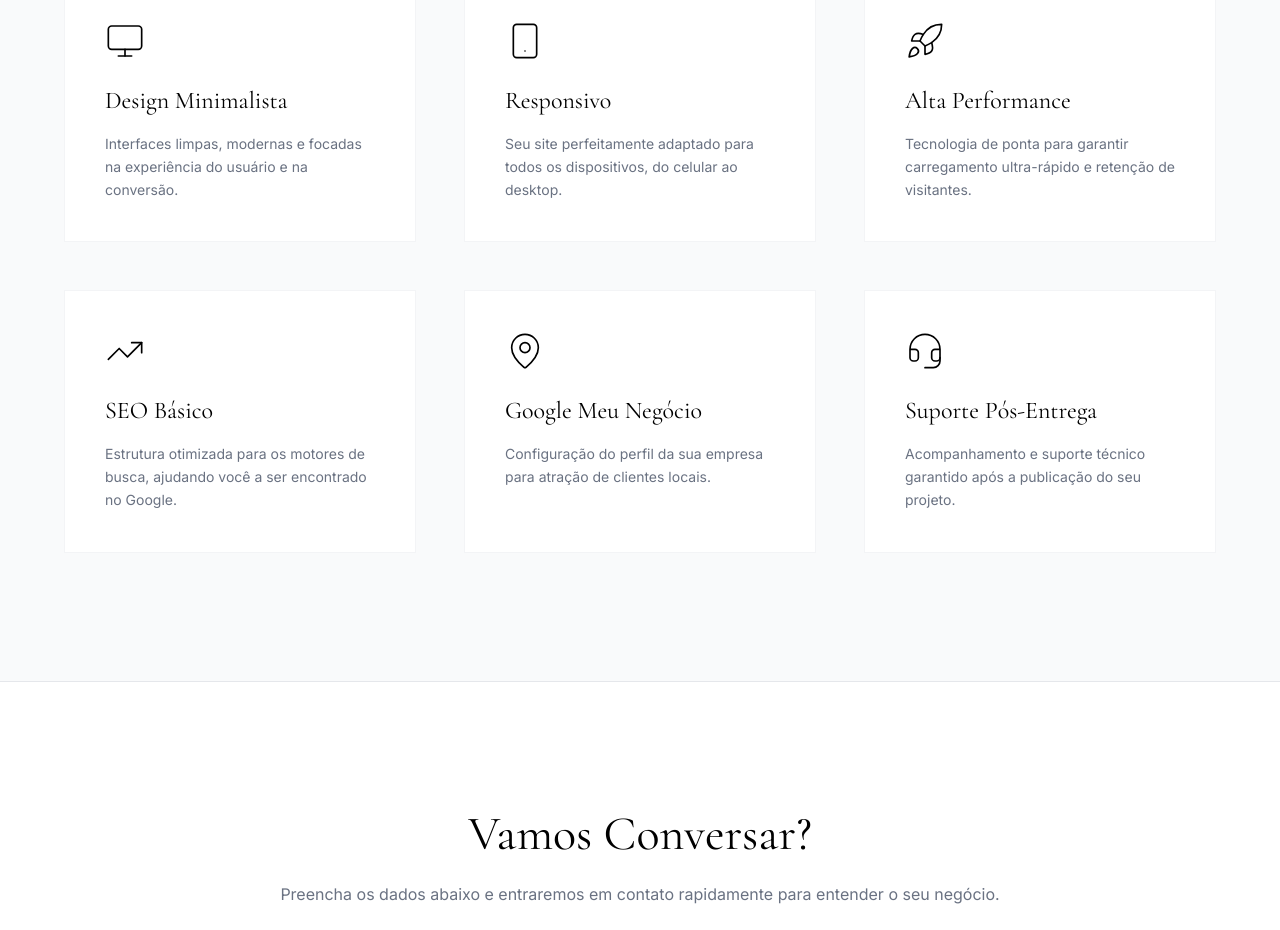
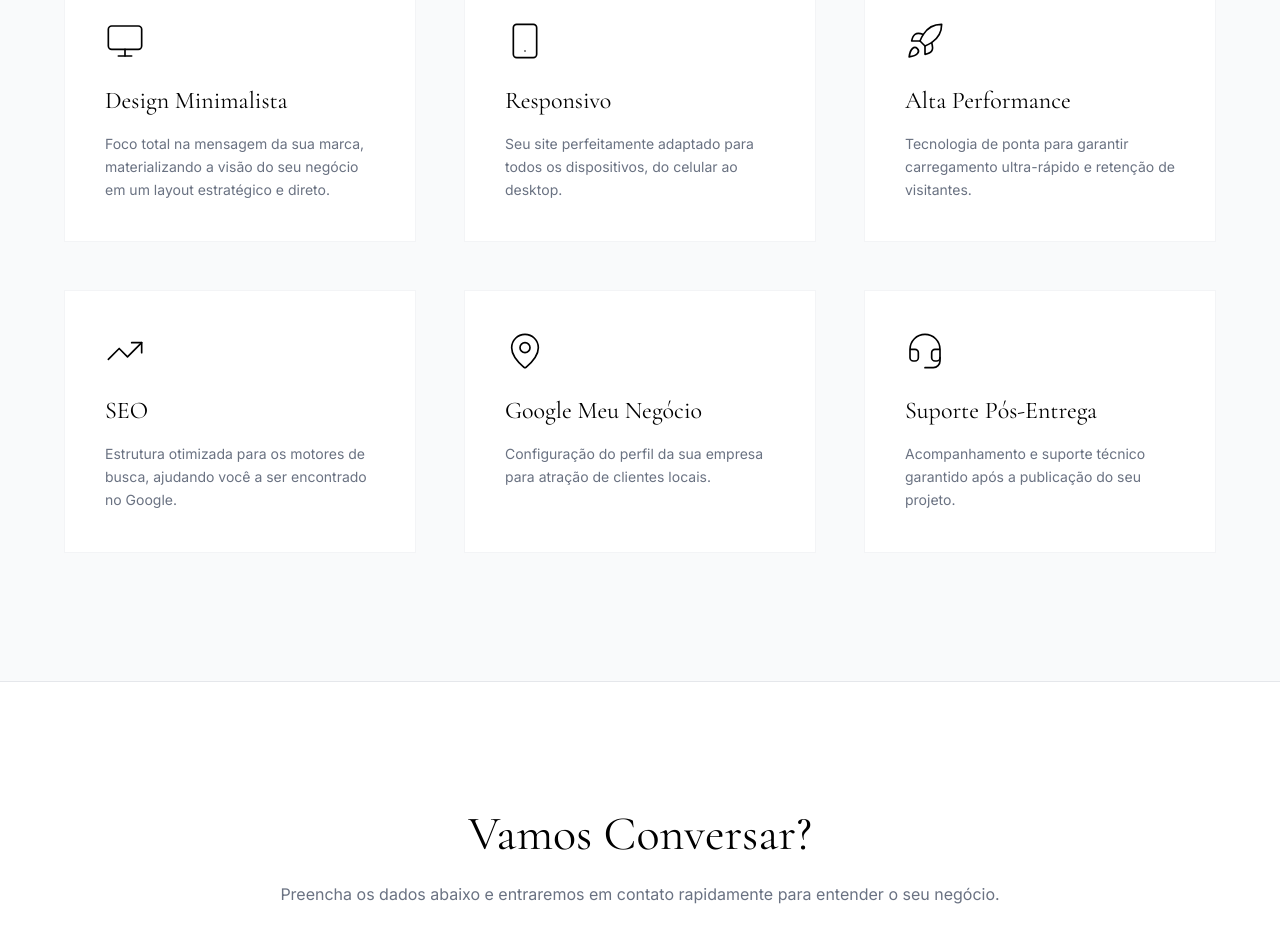
Before and after one commit to Harthuz/hartsites, a Next.js app: page / in a window 1280 px wide. Shown: the part 1460-2390 px from the top of the page. Built offline with nearby package versions, Linux system fonts and the light colour scheme.

Commit message:
refactor: texto em box dialogs

```diff
--- a/src/components/Features.tsx
+++ b/src/components/Features.tsx
@@ -4,7 +4,7 @@ const features = [
   {
     icon: Monitor,
     title: "Design Minimalista",
-    description: "Interfaces limpas, modernas e focadas na experiência do usuário e na conversão.",
+    description: "Foco total na mensagem da sua marca, materializando a visão do seu negócio em um layout estratégico e direto.",
   },
   {
     icon: Smartphone,
@@ -18,7 +18,7 @@ const features = [
   },
   {
     icon: TrendingUp,
-    title: "SEO Básico",
+    title: "SEO",
     description: "Estrutura otimizada para os motores de busca, ajudando você a ser encontrado no Google.",
   },
   {
```
